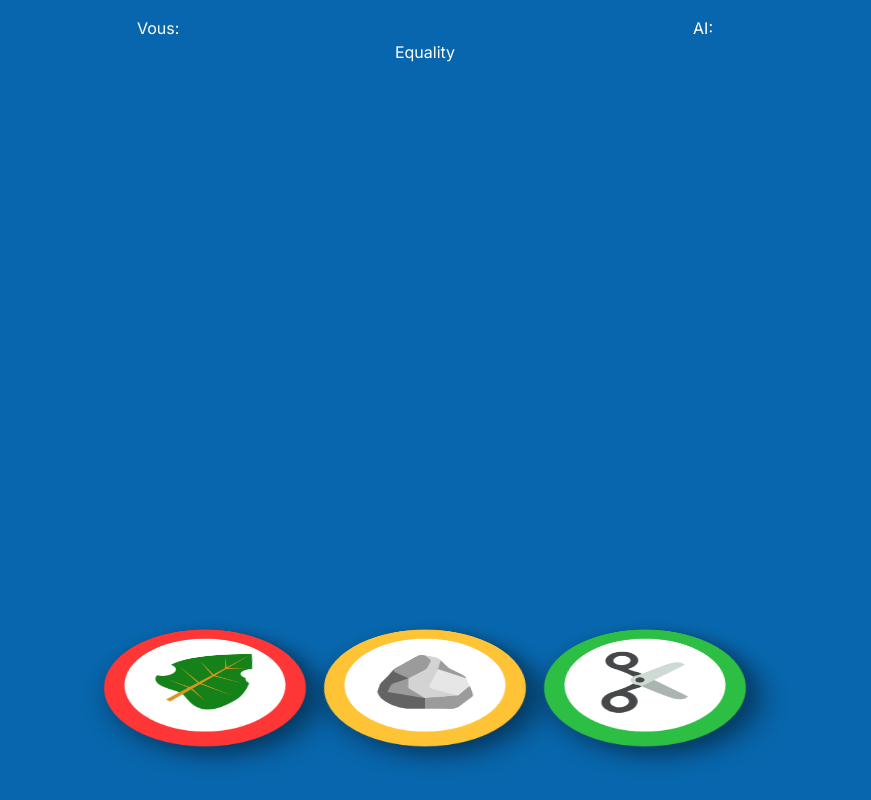
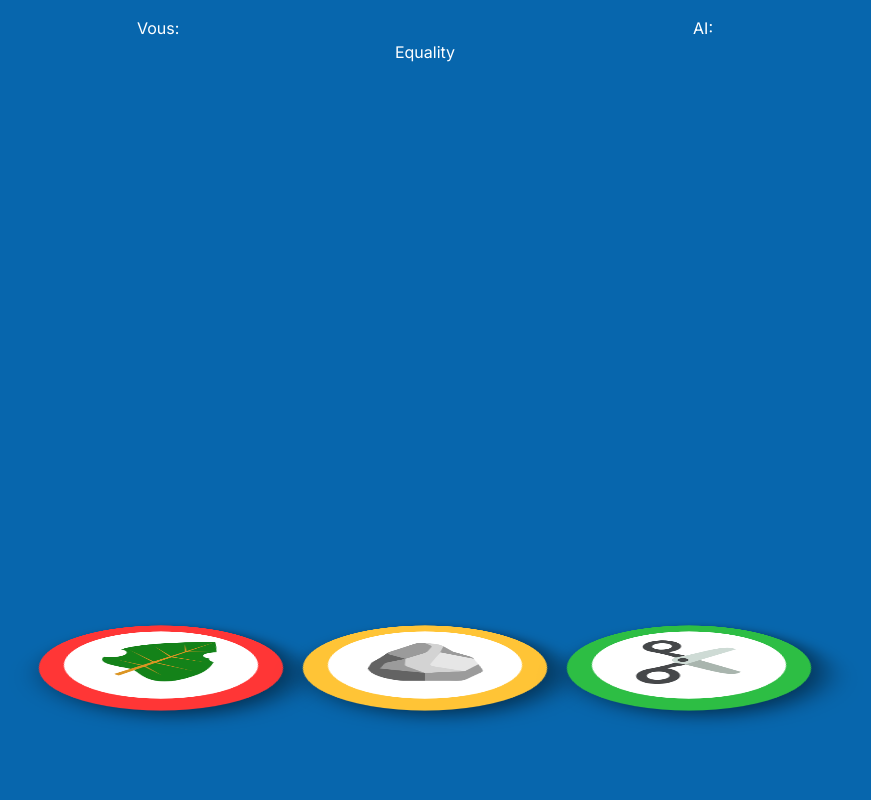
Before and after one commit to brissboss/rock_paper_scissors, a Next.js app in the folder rock_paper_scissors/: page / in a window 1280 px wide. Shown: the whole page, without its empty margins (215-1086 px from the left). Built offline with nearby package versions, Linux system fonts and the light colour scheme.

Commit message:
Fix error with image in button component and game zone

```diff
--- a/rock_paper_scissors/app/component/button/ButtonPlayer.tsx
+++ b/rock_paper_scissors/app/component/button/ButtonPlayer.tsx
@@ -1,10 +1,9 @@
-import Image from 'next/image'
 
-import leaf from '@/public/leaf.svg'
-import rock from '@/public/rock.svg'
-import scissors from '@/public/scissors.svg'
+import { ReactNode } from 'react'
 
 type ButtonPlayerProps = {
+    children: ReactNode
+
     // leaf, rock or scissors
     type: string
 
@@ -15,19 +14,6 @@ type ButtonPlayerProps = {
 }
 
 export default function ButtonPlayer(props: ButtonPlayerProps) {
-
-    const Icon = () => {
-        switch (props.type) {
-            case 'leaf':
-                return <Image src={leaf} alt={props.type} width={props.size / 1.89} />
-            case 'rock':
-                return <Image src={rock} alt={props.type} width={props.size / 1.89} />
-            case 'scissors':
-                return <Image src={scissors} alt={props.type} width={props.size / 1.89} />
-            default:
-                return <Image src={leaf} alt={props.type} width={props.size / 1.89} />
-        }
-    }
 
     const color = () => {
         switch (props.type) {
@@ -42,9 +28,20 @@ export default function ButtonPlayer(props: ButtonPlayerProps) {
         }
     }
 
+    const handleClick = () => {
+        props.action(props.type)
+    }
+
     return (
         <div
-            onClick={() => props.action()}
+            className="
+                hover:mb-10
+                duration-200
+                cursor-pointer
+            "
+        >
+            <div
+                onClick={handleClick}
                 className={`
                     flex justify-center items-center
 
@@ -52,10 +49,6 @@ export default function ButtonPlayer(props: ButtonPlayerProps) {
 
                     bg-white
                     shadow-lg
-
-                    ${props.type === 'leaf' && 'hover:bg-[#FF3636]'}
-                    ${props.type === 'rock' && 'hover:bg-[#FFC436]'}
-                    ${props.type === 'scissors' && 'hover:bg-[#2DBE44]'}
 
                     transition-all
                     cursor-pointer
@@ -65,12 +58,13 @@ export default function ButtonPlayer(props: ButtonPlayerProps) {
                     borderColor: color(),
                     width: props.size + 'px',
                     height: props.size + 'px',
-                transform: 'perspective(600px) rotateX(55deg)',
+                    transform: 'perspective(600px) rotateX(70deg)',
                     boxShadow: '10px 10px 30px rgba(0,0,0,0.5)'
                 }
                 }
             >
-            <Icon />
+                {props.children}
+            </div>
         </div>
     )
 }
--- a/rock_paper_scissors/app/component/zone/GameZone.tsx
+++ b/rock_paper_scissors/app/component/zone/GameZone.tsx
@@ -1,7 +1,12 @@
 'use client'
 
+import { useEffect, useRef, useState } from "react"
+import Image from 'next/image'
+
 import ButtonPlayer from "@/app/component/button/ButtonPlayer"
-import { useEffect, useRef, useState } from "react"
+import leaf from '@/public/leaf.svg'
+import rock from '@/public/rock.svg'
+import scissors from '@/public/scissors.svg'
 
 type GameZoneUSerProps = {
     selectChoice: Function,
@@ -14,7 +19,7 @@ export default function GameZoneUSer(props: GameZoneUSerProps) {
     useEffect(() => {
         const updateSize = () => {
             if (divRef.current)
-                setWidth(divRef.current.clientWidth)
+                setWidth(divRef.current.clientWidth / 3.2)
         }
 
         updateSize()
@@ -30,27 +35,34 @@ export default function GameZoneUSer(props: GameZoneUSerProps) {
         <div
             ref={divRef}
             className="
-                    flex justify-between items-center
-                    w-[90%] xl:w-[50%]
+                    flex justify-between items-end
+                    w-[90%] xl:w-[60%]
 
                     mb-5
+                    h-[40%]
                 "
         >
             <ButtonPlayer
                 type="leaf"
-                size={width / 3.2}
-                action={() => sendChoice('leaf')}
-            />
+                size={width}
+                action={(choice: string) => sendChoice(choice)}
+            >
+                <Image src={leaf} alt={'leaf'} style={{width: width / 1.89, height: width / 1.89}} priority/>
+            </ButtonPlayer>
             <ButtonPlayer
                 type="rock"
-                size={width / 3.2}
-                action={() => sendChoice('rock')}
-            />
+                size={width}
+                action={(choice: string) => sendChoice(choice)}
+            >
+                <Image src={rock} alt={'rock'} style={{width: width / 1.89, height: width / 1.89}} priority/>
+            </ButtonPlayer>
             <ButtonPlayer
                 type="scissors"
-                size={width / 3.2}
-                action={() => sendChoice('scissors')}
-            />
+                size={width}
+                action={(choice: string) => sendChoice(choice)}
+            >
+                <Image src={scissors} alt={'scissors'} style={{width: width / 1.89, height: width / 1.89}} priority/>
+            </ButtonPlayer>
         </div>
     )
 }
--- a/rock_paper_scissors/app/page.tsx
+++ b/rock_paper_scissors/app/page.tsx
@@ -15,10 +15,9 @@ export default function Home() {
     }
 
     const selectChoicePlayer = (choice: string) => {
-
         if (choice === 'leaf' || choice === 'rock' || choice === 'scissors') {
             setPlayerChoice(choice);
-            setAiChoice(aiChoiceGenerator)
+            setAiChoice(aiChoiceGenerator())
         }
         else
             console.error("The \"choice\" variable is incorrect\n", choice)
```
Lines whose indentation alone changed are shown as unchanged.
